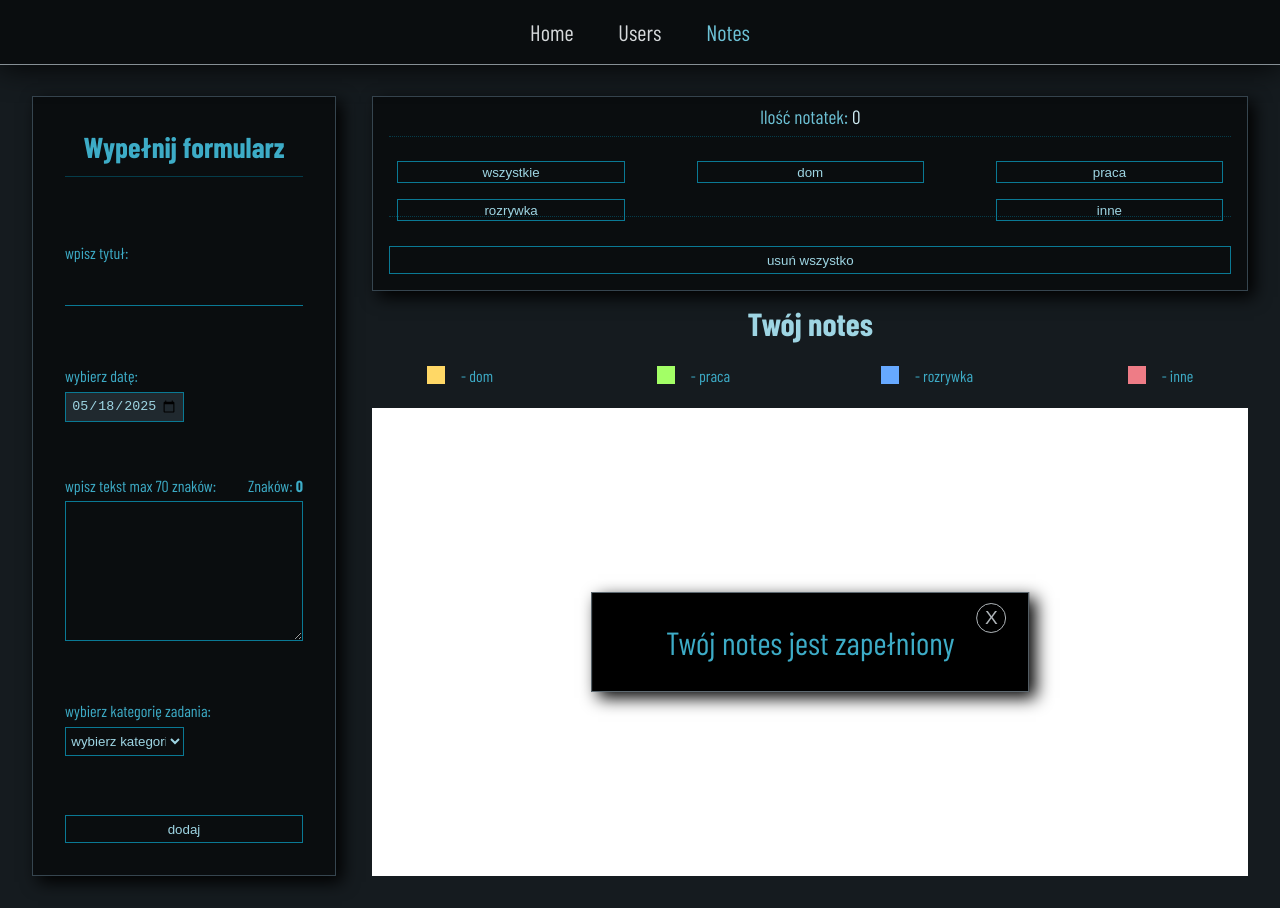
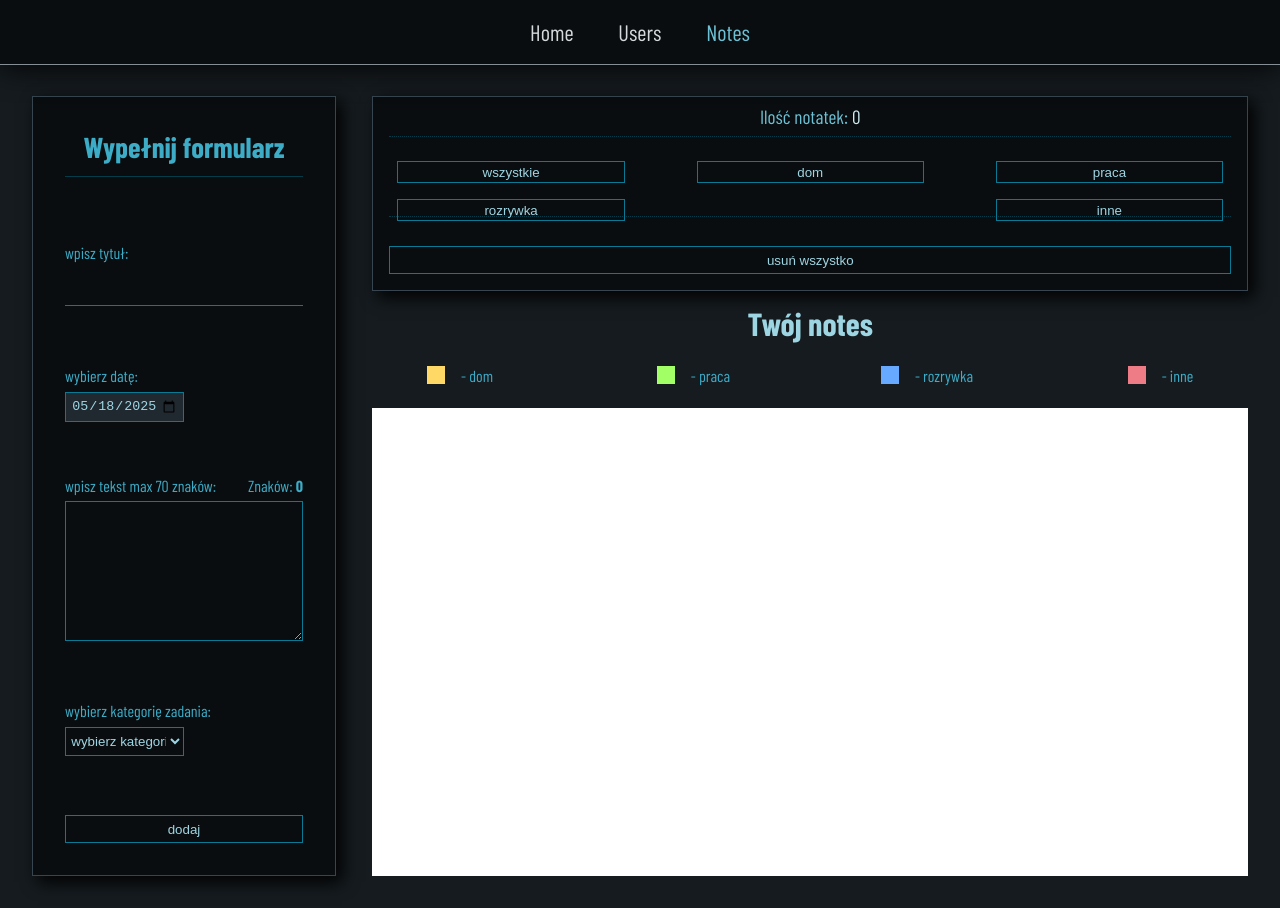
Before and after one commit to Scorpion19702022/SIMPLE_PROJECT_REACT_REDUX, a React (Vite) app: page /Notes in a window 1280 px wide. Built offline with nearby package versions, Linux system fonts and the light colour scheme; a web font is replaced by a local one.

Commit message:
added zction for popup

```diff
--- a/src/Components/Notes/NotesComponent.tsx
+++ b/src/Components/Notes/NotesComponent.tsx
@@ -77,7 +77,7 @@ const NotesComponent = () => {
 			setEmptyTheme('podaj tytuł')
 			setEmptyText('')
 			setEmptyKind('')
-		} else if (theme !== '' && text !== '' && kind !== 'wybierz kategorię' && notesList.length < 5) {
+		} else if (theme !== '' && text !== '' && kind !== 'wybierz kategorię' && notesList.length < 3) {
 			dispatch(addNotes({ id: uuidv4(), themeType: theme, dateType: inputDate, textType: text, categoryType: kind }))
 			setEmptyTheme('')
 			setEmptyText('')
@@ -88,10 +88,6 @@ const NotesComponent = () => {
 			setKind('wybierz kategorię')
 			setMarksCounter(0)
 			setPopupClose(true)
-		}
-
-		if (notesList.length >= 3) {
-			setPopupClose(false)
 		}
 	}
 
--- a/src/Components/Notes/NotesResult.tsx
+++ b/src/Components/Notes/NotesResult.tsx
@@ -46,7 +46,7 @@ const NotesResult: React.FC<InitialProps> = ({ popupAction, closePopup }) => {
 				</div>
 			</div>
 			<div className={styles.box_notes}>
-				<div className={!popupAction ? styles.popup : styles.no_popup}>
+				<div className={popupAction ? styles.popup : styles.no_popup}>
 					<span className={styles.popup_info}>Twój notes jest zapełniony</span>
 					<button className={styles.popup_btn} onClick={closePopup}>
 						X
```
